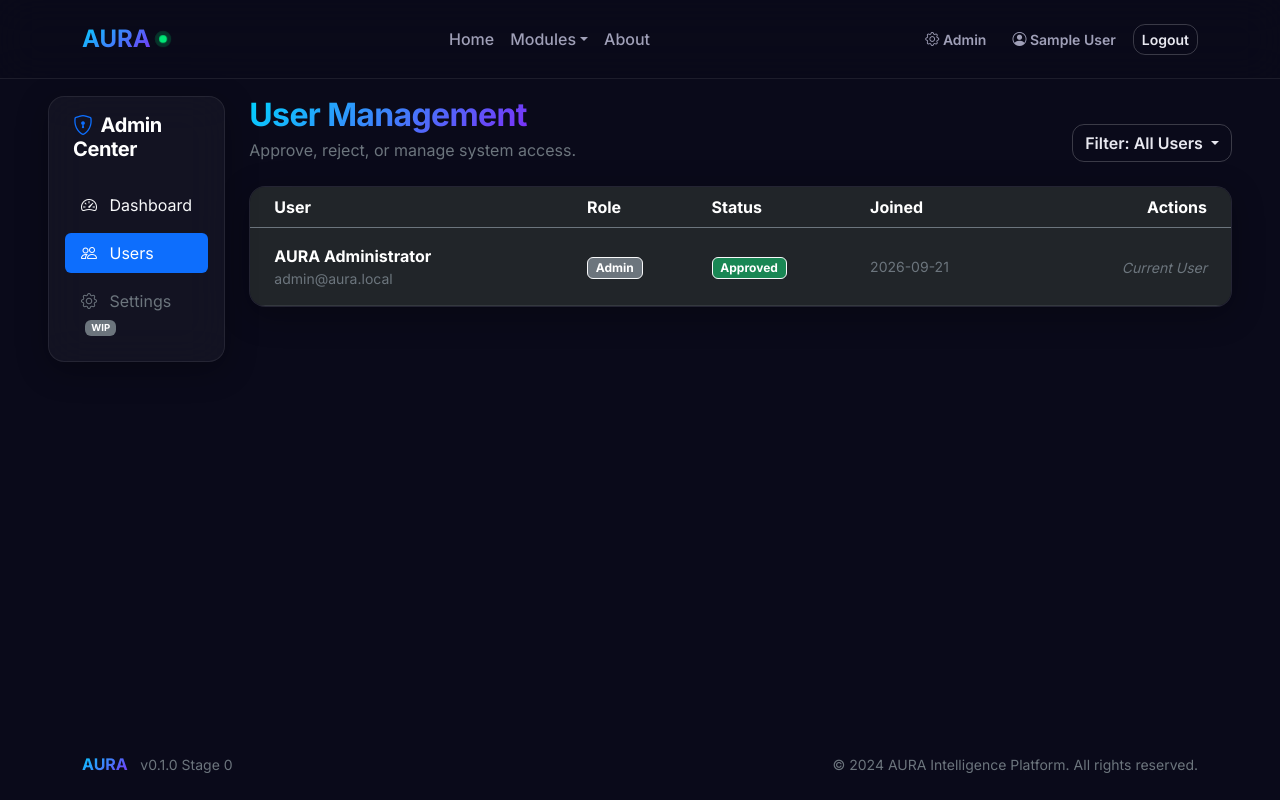
After one commit to manuchandan-ai/AURA_FINAL, a Flask app: page /admin/users in a window 1280 px wide. The commit adds this page. Run offline with Flask 3, Linux system fonts and the light colour scheme; the visitor is signed in with stand-in values (Sample User, id 1); data comes from the database, SQL or seed files in the repository; some libraries are stand-ins or nearby versions.

Commit message:
Complete Stage 3: Admin System - dashboard, user management, audit logging, admin templates

```diff
--- a/app/__init__.py
+++ b/app/__init__.py
@@ -47,3 +47,6 @@ def _register_blueprints(app):
 
     from app.routes.auth import auth_bp
     app.register_blueprint(auth_bp)
+
+    from app.routes.admin import admin_bp
+    app.register_blueprint(admin_bp)
--- /dev/null
+++ b/app/routes/admin.py
@@ -0,0 +1,67 @@
+"""Admin routes — dashboard, user management, system settings."""
+
+from flask import Blueprint, render_template, request, redirect, url_for, flash, session
+from app.services.auth_service import admin_required
+from app.services.user_service import get_all_users, get_users_by_status, update_user_status, get_user_by_id
+from app.services.admin_service import get_dashboard_stats, log_admin_action, get_recent_admin_actions
+
+admin_bp = Blueprint('admin', __name__, url_prefix='/admin')
+
+
+@admin_bp.route('/dashboard')
+@admin_required
+def dashboard():
+    """Admin dashboard with high-level statistics."""
+    stats = get_dashboard_stats()
+    recent_actions = get_recent_admin_actions(limit=5)
+    return render_template('admin/dashboard.html', stats=stats, recent_actions=recent_actions)
+
+
+@admin_bp.route('/users')
+@admin_required
+def users():
+    """List and filter users."""
+    status_filter = request.args.get('status')
+
+    if status_filter and status_filter in ['pending', 'approved', 'waitlisted', 'banned', 'rejected']:
+        user_list = get_users_by_status(status_filter)
+    else:
+        user_list = get_all_users()
+
+    return render_template('admin/users.html', users=user_list, current_filter=status_filter)
+
+
+@admin_bp.route('/users/<int:user_id>/status', methods=['POST'])
+@admin_required
+def change_user_status(user_id):
+    """Change a user's status (approve, reject, ban, etc)."""
+    new_status = request.form.get('status')
+    valid_statuses = ['pending', 'approved', 'rejected', 'waitlisted', 'banned', 'removed']
+
+    if new_status not in valid_statuses:
+        flash('Invalid status.', 'danger')
+        return redirect(url_for('admin.users'))
+
+    user = get_user_by_id(user_id)
+    if not user:
+        flash('User not found.', 'danger')
+        return redirect(url_for('admin.users'))
+
+    # Don't allow changing your own status from here
+    if user_id == session.get('user_id'):
+        flash('Cannot change your own status.', 'warning')
+        return redirect(url_for('admin.users'))
+
+    try:
+        update_user_status(user_id, new_status)
+        log_admin_action(
+            session.get('user_id'),
+            f'status_change_{new_status}',
+            user_id,
+            f"Status changed from {user['status']} to {new_status}"
+        )
+        flash(f"User {user['name']} status updated to {new_status}.", 'success')
+    except Exception as e:
+        flash(f'Error updating status: {str(e)}', 'danger')
+
+    return redirect(request.referrer or url_for('admin.users'))
--- /dev/null
+++ b/frontend/templates/admin/layout.html
@@ -0,0 +1,34 @@
+{% extends 'base.html' %}
+
+{% block title %}Admin Dashboard — AURA{% endblock %}
+
+{% block content %}
+<section class="pt-5 mt-5 pb-5">
+    <div class="container-fluid px-4 px-lg-5">
+        <div class="row g-4">
+            <!-- Sidebar -->
+            <div class="col-md-3 col-lg-2">
+                <div class="aura-glass p-3 sticky-top" style="top: 100px; z-index: 10;">
+                    <h5 class="text-white mb-4 ps-2"><i class="bi bi-shield-lock text-primary me-2"></i>Admin Center</h5>
+                    <div class="nav flex-column nav-pills gap-2">
+                        <a href="{{ url_for('admin.dashboard') }}" class="nav-link {% if request.endpoint == 'admin.dashboard' %}active bg-primary text-white{% else %}text-light{% endif %}">
+                            <i class="bi bi-speedometer2 me-2"></i> Dashboard
+                        </a>
+                        <a href="{{ url_for('admin.users') }}" class="nav-link {% if request.endpoint == 'admin.users' %}active bg-primary text-white{% else %}text-light{% endif %}">
+                            <i class="bi bi-people me-2"></i> Users
+                        </a>
+                        <a href="#" class="nav-link text-secondary" style="pointer-events: none;">
+                            <i class="bi bi-gear me-2"></i> Settings <span class="badge bg-secondary ms-1" style="font-size: 0.6em;">WIP</span>
+                        </a>
+                    </div>
+                </div>
+            </div>
+
+            <!-- Main Content -->
+            <div class="col-md-9 col-lg-10">
+                {% block admin_content %}{% endblock %}
+            </div>
+        </div>
+    </div>
+</section>
+{% endblock %}
--- /dev/null
+++ b/frontend/templates/admin/users.html
@@ -0,0 +1,87 @@
+{% extends 'admin/layout.html' %}
+
+{% block admin_content %}
+<div class="d-flex justify-content-between align-items-end mb-4">
+    <div>
+        <h2 class="aura-gradient-text d-inline-block mb-1">User Management</h2>
+        <p class="text-secondary mb-0">Approve, reject, or manage system access.</p>
+    </div>
+
+    <!-- Filter -->
+    <div class="dropdown">
+        <button class="btn aura-btn-outline dropdown-toggle" type="button" data-bs-toggle="dropdown">
+            Filter: {{ current_filter | title if current_filter else 'All Users' }}
+        </button>
+        <ul class="dropdown-menu dropdown-menu-dark">
+            <li><a class="dropdown-item {% if not current_filter %}active{% endif %}" href="{{ url_for('admin.users') }}">All Users</a></li>
+            <li><hr class="dropdown-divider"></li>
+            <li><a class="dropdown-item {% if current_filter == 'pending' %}active{% endif %}" href="{{ url_for('admin.users', status='pending') }}">Pending</a></li>
+            <li><a class="dropdown-item {% if current_filter == 'approved' %}active{% endif %}" href="{{ url_for('admin.users', status='approved') }}">Approved</a></li>
+            <li><a class="dropdown-item {% if current_filter == 'banned' %}active{% endif %}" href="{{ url_for('admin.users', status='banned') }}">Banned</a></li>
+        </ul>
+    </div>
+</div>
+
+<div class="aura-glass p-0 overflow-hidden">
+    {% if users %}
+    <div class="table-responsive">
+        <table class="table table-dark table-hover table-borderless align-middle mb-0" style="background: transparent;">
+            <thead class="bg-dark bg-opacity-50">
+                <tr class="text-secondary border-bottom border-secondary">
+                    <th class="ps-4">User</th>
+                    <th>Role</th>
+                    <th>Status</th>
+                    <th>Joined</th>
+                    <th class="text-end pe-4">Actions</th>
+                </tr>
+            </thead>
+            <tbody>
+                {% for u in users %}
+                <tr class="border-bottom border-secondary border-opacity-25">
+                    <td class="ps-4 py-3">
+                        <div class="fw-bold text-white">{{ u['name'] }}</div>
+                        <div class="text-secondary small">{{ u['email'] }}</div>
+                    </td>
+                    <td><span class="badge bg-secondary border border-light">{{ u['role'] | title }}</span></td>
+                    <td>
+                        {% set badge_color = 'success' if u['status'] == 'approved' else 'warning' if u['status'] == 'pending' else 'danger' %}
+                        <span class="badge bg-{{ badge_color }} border border-light">{{ u['status'] | title }}</span>
+                    </td>
+                    <td class="text-secondary small">{{ u['created_at'].strftime('%Y-%m-%d') if u['created_at'] else '' }}</td>
+                    <td class="text-end pe-4">
+                        {% if u['id'] != session['user_id'] %}
+                            <form action="{{ url_for('admin.change_user_status', user_id=u['id']) }}" method="POST" class="d-inline">
+                                {% if u['status'] == 'pending' %}
+                                    <button type="submit" name="status" value="approved" class="btn btn-sm btn-success me-1" title="Approve">
+                                        <i class="bi bi-check-circle"></i>
+                                    </button>
+                                    <button type="submit" name="status" value="rejected" class="btn btn-sm btn-danger" title="Reject">
+                                        <i class="bi bi-x-circle"></i>
+                                    </button>
+                                {% elif u['status'] == 'approved' %}
+                                    <button type="submit" name="status" value="banned" class="btn btn-sm btn-outline-danger" title="Ban">
+                                        <i class="bi bi-slash-circle"></i> Ban
+                                    </button>
+                                {% elif u['status'] == 'banned' or u['status'] == 'rejected' %}
+                                    <button type="submit" name="status" value="approved" class="btn btn-sm btn-outline-success" title="Restore">
+                                        <i class="bi bi-arrow-counterclockwise"></i> Restore
+                                    </button>
+                                {% endif %}
+                            </form>
+                        {% else %}
+                            <span class="text-secondary fst-italic small">Current User</span>
+                        {% endif %}
+                    </td>
+                </tr>
+                {% endfor %}
+            </tbody>
+        </table>
+    </div>
+    {% else %}
+    <div class="p-5 text-center">
+        <i class="bi bi-people text-secondary display-4 d-block mb-3"></i>
+        <p class="text-secondary mb-0">No users found matching current filters.</p>
+    </div>
+    {% endif %}
+</div>
+{% endblock %}
--- a/frontend/templates/base.html
+++ b/frontend/templates/base.html
@@ -52,7 +52,7 @@
                 <div class="d-flex gap-2 align-items-center nav-actions">
                     {% if session.get('user_id') %}
                         {% if session.get('user_role') == 'admin' %}
-                            <a href="#" class="btn aura-btn-ghost btn-sm">
+                            <a href="{{ url_for('admin.dashboard') }}" class="btn aura-btn-ghost btn-sm">
                                 <i class="bi bi-gear"></i> Admin
                             </a>
                         {% endif %}
```
Also changed, not shown: app/services/admin_service.py (added, +77 -0 lines), frontend/templates/admin/dashboard.html (added, +76 -0 lines).
